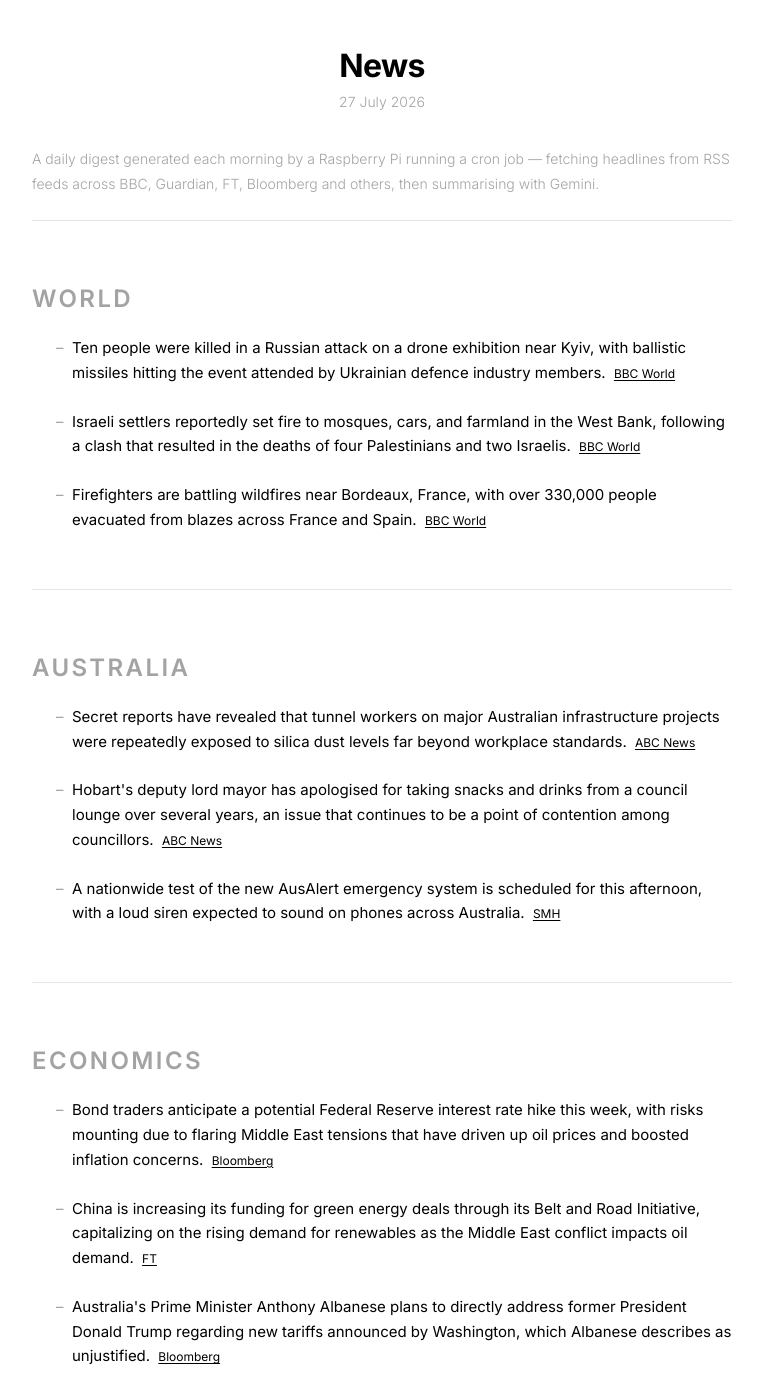
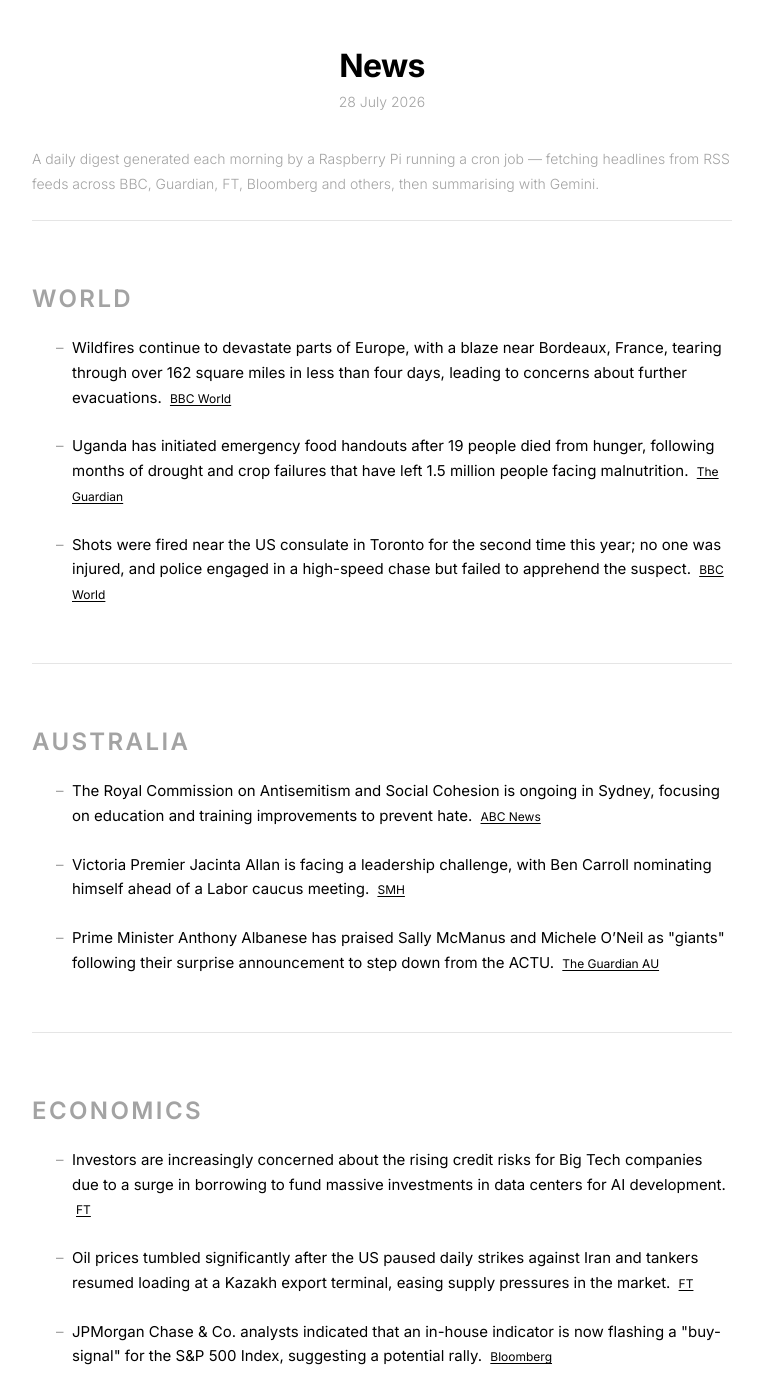
Before and after one commit to s-jac/s-jac.github.io, a Jekyll site: the page built from projects/news.html, in a window 1280 px wide and 1400 px high. Shown: the whole window, without its empty margins (258-1021 px from the left). Built offline with Jekyll 4.4.1, drawn with Linux system fonts in a browser that asks for light colours; some of the changed text lies outside the part shown.

Commit message:
daily news update 28 July 2026

```diff
--- a/_data/news.json
+++ b/_data/news.json
@@ -1,22 +1,22 @@
 {
-  "date": "27 July 2026",
-  "generated_at": "2026-07-26T21:00:23.860715+00:00",
+  "date": "28 July 2026",
+  "generated_at": "2026-07-27T21:00:23.367771+00:00",
   "sections": [
     {
       "heading": "World",
       "bullets": [
         {
-          "text": "Ten people were killed in a Russian attack on a drone exhibition near Kyiv, with ballistic missiles hitting the event attended by Ukrainian defence industry members.",
+          "text": "Wildfires continue to devastate parts of Europe, with a blaze near Bordeaux, France, tearing through over 162 square miles in less than four days, leading to concerns about further evacuations.",
           "source": "BBC World",
           "url": "https://www.bbc.com/news/world"
         },
         {
-          "text": "Israeli settlers reportedly set fire to mosques, cars, and farmland in the West Bank, following a clash that resulted in the deaths of four Palestinians and two Israelis.",
-          "source": "BBC World",
-          "url": "https://www.bbc.com/news/world"
+          "text": "Uganda has initiated emergency food handouts after 19 people died from hunger, following months of drought and crop failures that have left 1.5 million people facing malnutrition.",
+          "source": "The Guardian",
+          "url": "https://www.theguardian.com"
         },
         {
-          "text": "Firefighters are battling wildfires near Bordeaux, France, with over 330,000 people evacuated from blazes across France and Spain.",
+          "text": "Shots were fired near the US consulate in Toronto for the second time this year; no one was injured, and police engaged in a high-speed chase but failed to apprehend the suspect.",
           "source": "BBC World",
           "url": "https://www.bbc.com/news/world"
         }
@@ -26,19 +26,19 @@
       "heading": "Australia",
       "bullets": [
         {
-          "text": "Secret reports have revealed that tunnel workers on major Australian infrastructure projects were repeatedly exposed to silica dust levels far beyond workplace standards.",
+          "text": "The Royal Commission on Antisemitism and Social Cohesion is ongoing in Sydney, focusing on education and training improvements to prevent hate.",
           "source": "ABC News",
           "url": "https://www.abc.net.au/news"
         },
         {
-          "text": "Hobart's deputy lord mayor has apologised for taking snacks and drinks from a council lounge over several years, an issue that continues to be a point of contention among councillors.",
-          "source": "ABC News",
-          "url": "https://www.abc.net.au/news"
+          "text": "Victoria Premier Jacinta Allan is facing a leadership challenge, with Ben Carroll nominating himself ahead of a Labor caucus meeting.",
+          "source": "SMH",
+          "url": "https://www.smh.com.au"
         },
         {
-          "text": "A nationwide test of the new AusAlert emergency system is scheduled for this afternoon, with a loud siren expected to sound on phones across Australia.",
-          "source": "SMH",
-          "url": "https://www.smh.com.au"
+          "text": "Prime Minister Anthony Albanese has praised Sally McManus and Michele O’Neil as \"giants\" following their surprise announcement to step down from the ACTU.",
+          "source": "The Guardian AU",
+          "url": "https://www.theguardian.com/au"
         }
       ]
     },
@@ -46,17 +46,17 @@
       "heading": "Economics",
       "bullets": [
         {
-          "text": "Bond traders anticipate a potential Federal Reserve interest rate hike this week, with risks mounting due to flaring Middle East tensions that have driven up oil prices and boosted inflation concerns.",
-          "source": "Bloomberg",
-          "url": "https://www.bloomberg.com/markets"
-        },
-        {
-          "text": "China is increasing its funding for green energy deals through its Belt and Road Initiative, capitalizing on the rising demand for renewables as the Middle East conflict impacts oil demand.",
+          "text": "Investors are increasingly concerned about the rising credit risks for Big Tech companies due to a surge in borrowing to fund massive investments in data centers for AI development.",
           "source": "FT",
           "url": "https://www.ft.com"
         },
         {
-          "text": "Australia's Prime Minister Anthony Albanese plans to directly address former President Donald Trump regarding new tariffs announced by Washington, which Albanese describes as unjustified.",
+          "text": "Oil prices tumbled significantly after the US paused daily strikes against Iran and tankers resumed loading at a Kazakh export terminal, easing supply pressures in the market.",
+          "source": "FT",
+          "url": "https://www.ft.com"
+        },
+        {
+          "text": "JPMorgan Chase & Co. analysts indicated that an in-house indicator is now flashing a \"buy-signal\" for the S&P 500 Index, suggesting a potential rally.",
           "source": "Bloomberg",
           "url": "https://www.bloomberg.com/markets"
         }
```
